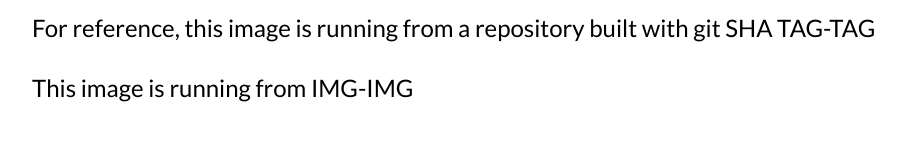
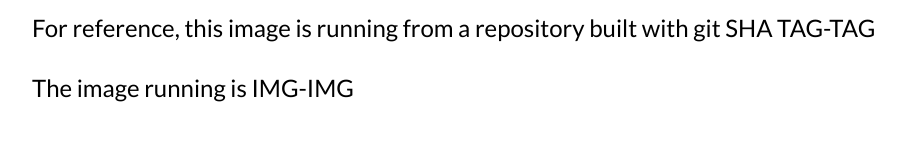
Before and after one commit to jduimovich/actions-to-appstudio, a plain HTML site: page html/index.html in a window 1280 px wide. Shown: the part 1327-1487 px from the top of the page, without its empty margins (118-1023 px from the left). Drawn offline with nearby package versions, Linux system fonts and the light colour scheme.

Commit message:
app name

```diff
--- a/html/index.html
+++ b/html/index.html
@@ -87,7 +87,7 @@
         <p class="w3-xlarge">For reference, this image is running from a repository built with
           git SHA TAG-TAG</p>
 
-        <p class="w3-xlarge">This image is running from IMG-IMG</p>
+        <p class="w3-xlarge">The image running is IMG-IMG</p>
 
 
         </p>
```
Also changed, not shown: .github/workflows/build-and-push.yml, README.md.
